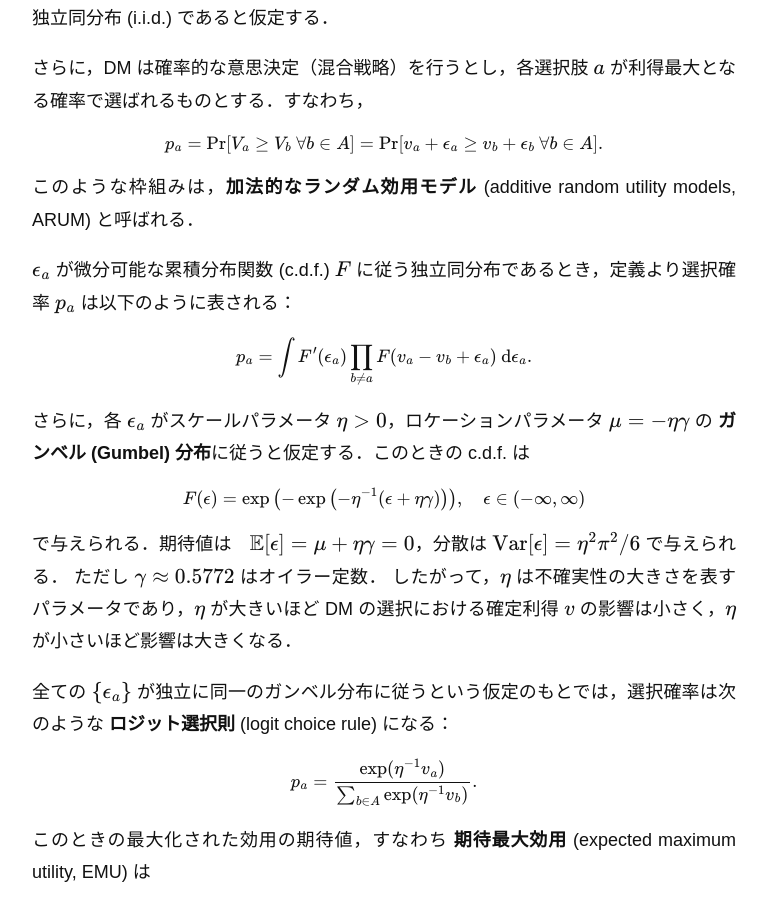
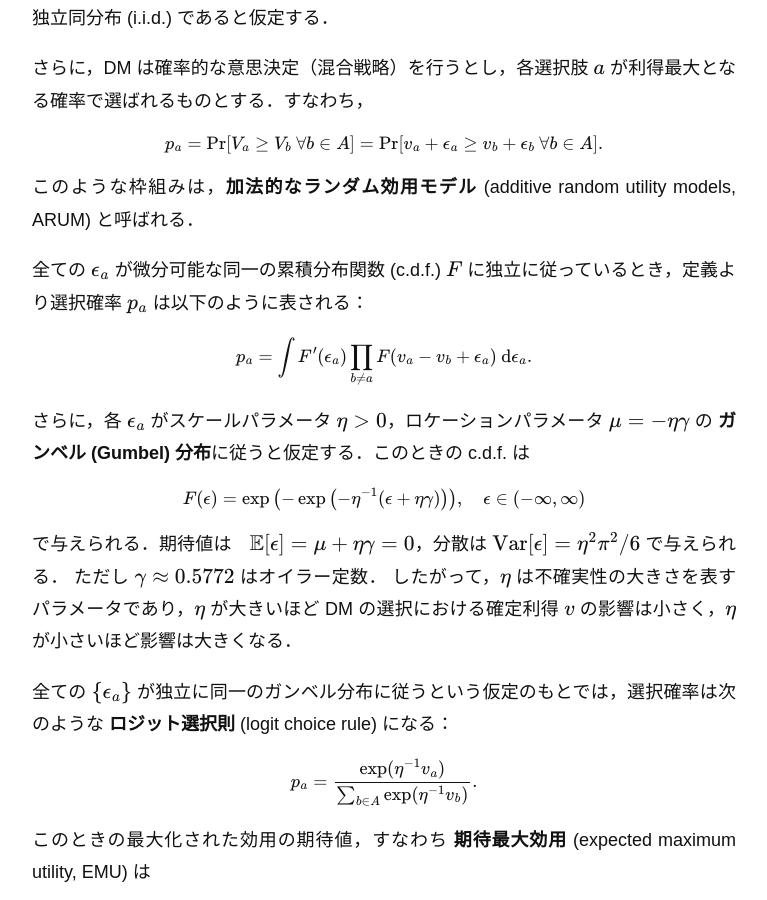
Before and after one commit to mino-osawa/mino-osawa.github.io, a Jekyll site: the page built from _posts/2025-05-29-post.markdown, in a window 1280 px wide and 900 px high, scrolled down 529 px. Shown: the whole window, without its empty margins (256-1023 px from the left). Built offline with Jekyll 4.4.1, drawn with Linux system fonts in a browser that asks for light colours; some web fonts are replaced.

Commit message:
minor fix

```diff
--- a/_posts/2025-05-29-post.markdown
+++ b/_posts/2025-05-29-post.markdown
@@ -29,7 +29,7 @@ $$
 
 このような枠組みは，**加法的なランダム効用モデル**  (additive random utility models, ARUM) と呼ばれる．
 
-$\epsilon_a$ が微分可能な累積分布関数 (c.d.f.) $F$ に従う独立同分布であるとき，定義より選択確率 $p_a$ は以下のように表される：
+全ての $\epsilon_a$ が微分可能な同一の累積分布関数 (c.d.f.) $F$ に独立に従っているとき，定義より選択確率 $p_a$ は以下のように表される：
 
 $$
 p_a = \int F'(\epsilon_a) \prod_{b \ne a} F(v_a - v_b + \epsilon_a)\ \mathrm{d}\epsilon_a.
```
